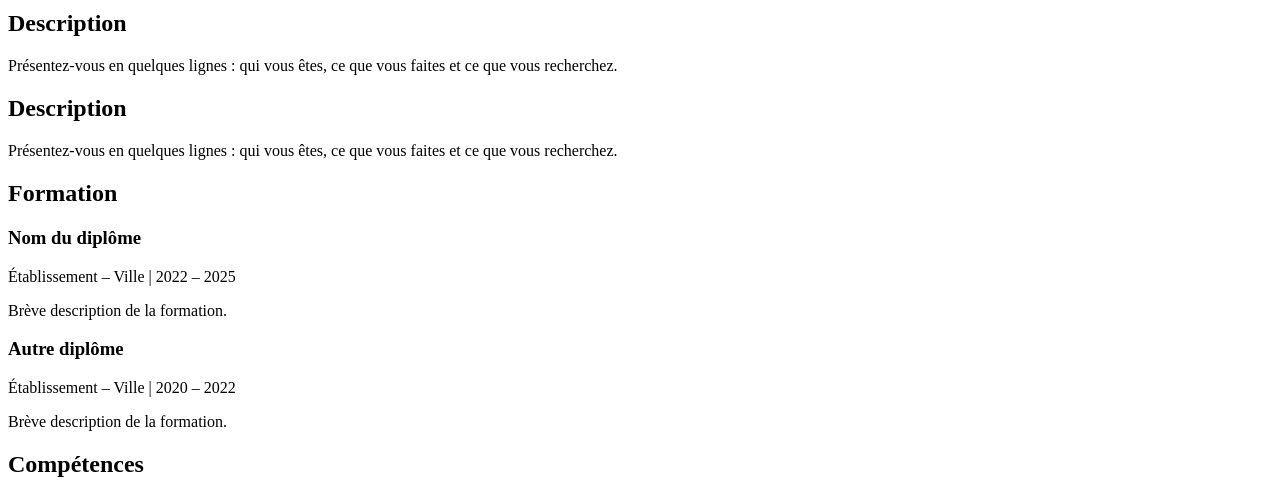
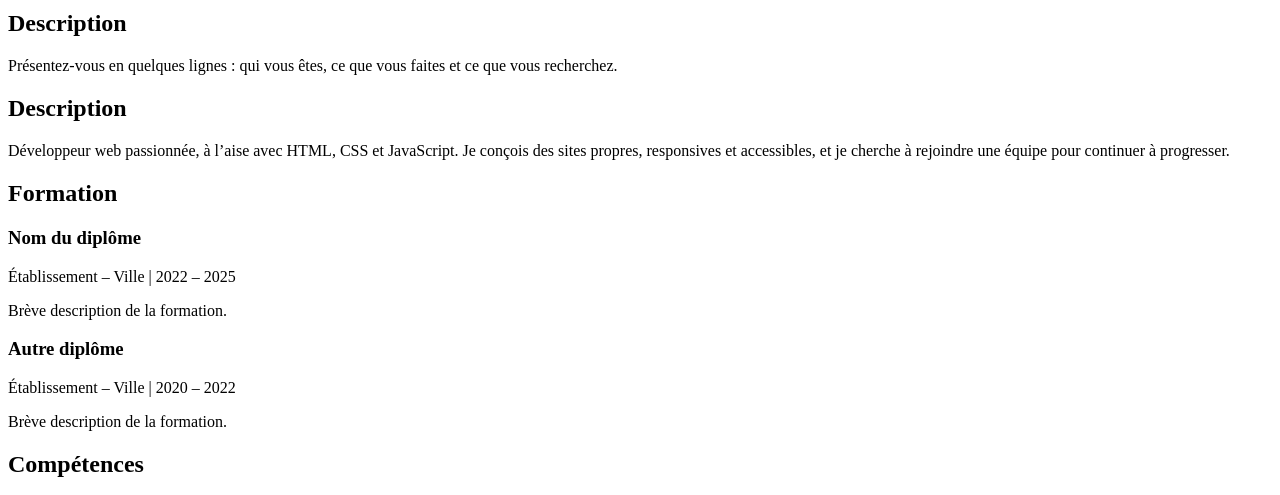
Before and after one commit to arikebawa2-cpu/mon-cv1, a plain HTML site: page index.html in a window 1280 px wide. Shown: the part 297-792 px from the top of the page. Drawn offline with Linux system fonts and the light colour scheme.

Commit message:
mise en place de la section description

```diff
--- a/index.html
+++ b/index.html
@@ -34,8 +34,8 @@
     <section id="description">
       <h2>Description</h2>
       <p>
-        Présentez-vous en quelques lignes : qui vous êtes, ce que vous faites
-        et ce que vous recherchez.
+        Développeur web passionnée, à l’aise avec HTML, CSS et JavaScript.
+         Je conçois des sites propres, responsives et accessibles, et je cherche à rejoindre une équipe pour continuer à progresser.
       </p>
     </section>
 
```
